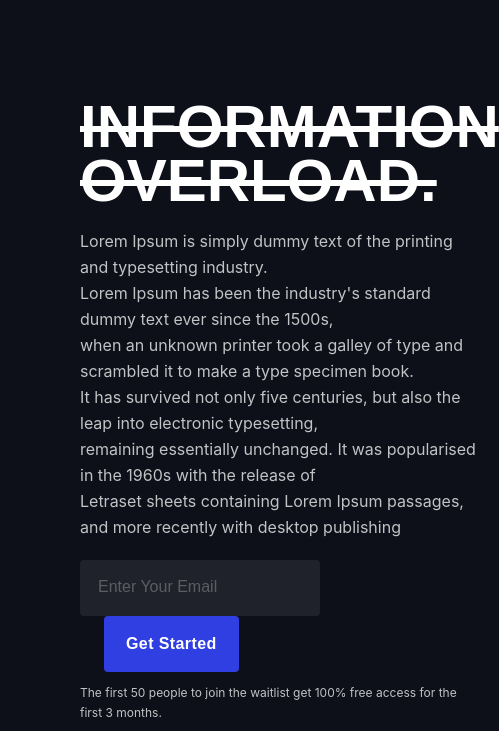
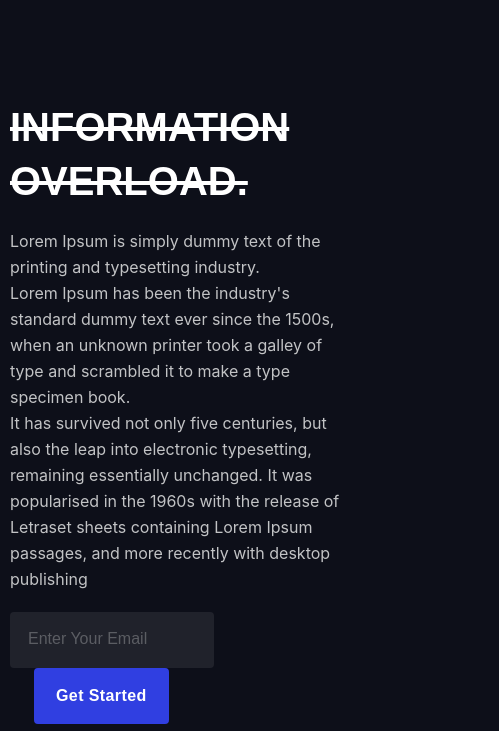
Before and after one commit to Nick0o7/alternately, a plain HTML site: page index.html in a window 390 px wide. Shown: the part 113-844 px from the top of the page, 499 px wide, since content can reach past the window. Drawn offline with nearby package versions, Linux system fonts and the light colour scheme.

Commit message:
Update style.css

```diff
--- a/style.css
+++ b/style.css
@@ -471,3 +471,19 @@
     .container-3{
       margin-top:140px;
     }
+
+@media only screen and (max-width:650px)
+{
+  .container{
+    padding-left: 10px;
+    padding-right: 10px;
+  }
+
+  .hero-title{
+    font-size: 40px;
+  }
+
+  .col-2{
+    min-width: 340px;
+  }
+}
```
